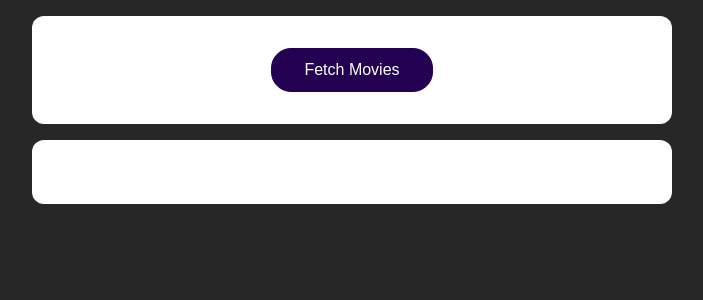
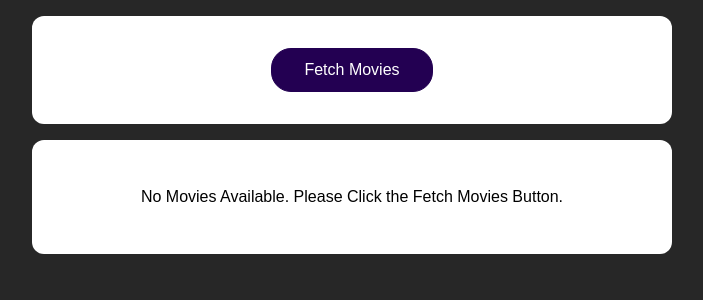
Before and after one commit to Lycanthrope8/HTTP-Requests-and-Handling-API-with-ReactJS, a React (Create React App) app: page / in a window 1280 px wide. Shown: the top 300 px of the page, without its empty margins (288-991 px from the left). Built offline with nearby package versions, Linux system fonts and the light colour scheme.

Commit message:
Loading Feature added

```diff
--- a/src/App.js
+++ b/src/App.js
@@ -4,8 +4,11 @@ import MoviesList from "./components/MoviesList";
 import "./App.css";
 
 function App() {
+
   const [movieLoaded, setMovieLoaded] = useState([]);
+  const [isLoading, setIsLoading] = useState(false)
   async function FetchMovie() {
+    setIsLoading(true);
     const response = await fetch("https://swapi.dev/api/films");
     const data = await response.json();
     const MovieData = data.results.map((movieData) => {
@@ -17,6 +20,7 @@ function App() {
       };
     });
     setMovieLoaded(MovieData);
+    setIsLoading(false)
   }
 
   return (
@@ -25,7 +29,9 @@ function App() {
         <button onClick={FetchMovie}>Fetch Movies</button>
       </section>
       <section>
-        <MoviesList movies={movieLoaded} />
+        {!isLoading && movieLoaded.length>0 &&<MoviesList movies={movieLoaded} />}
+        {!isLoading && movieLoaded.length===0 &&<p>No Movies Available. Please Click the Fetch Movies Button.</p>}
+        {isLoading &&<p>Loading</p>}
       </section>
     </React.Fragment>
   );
```
